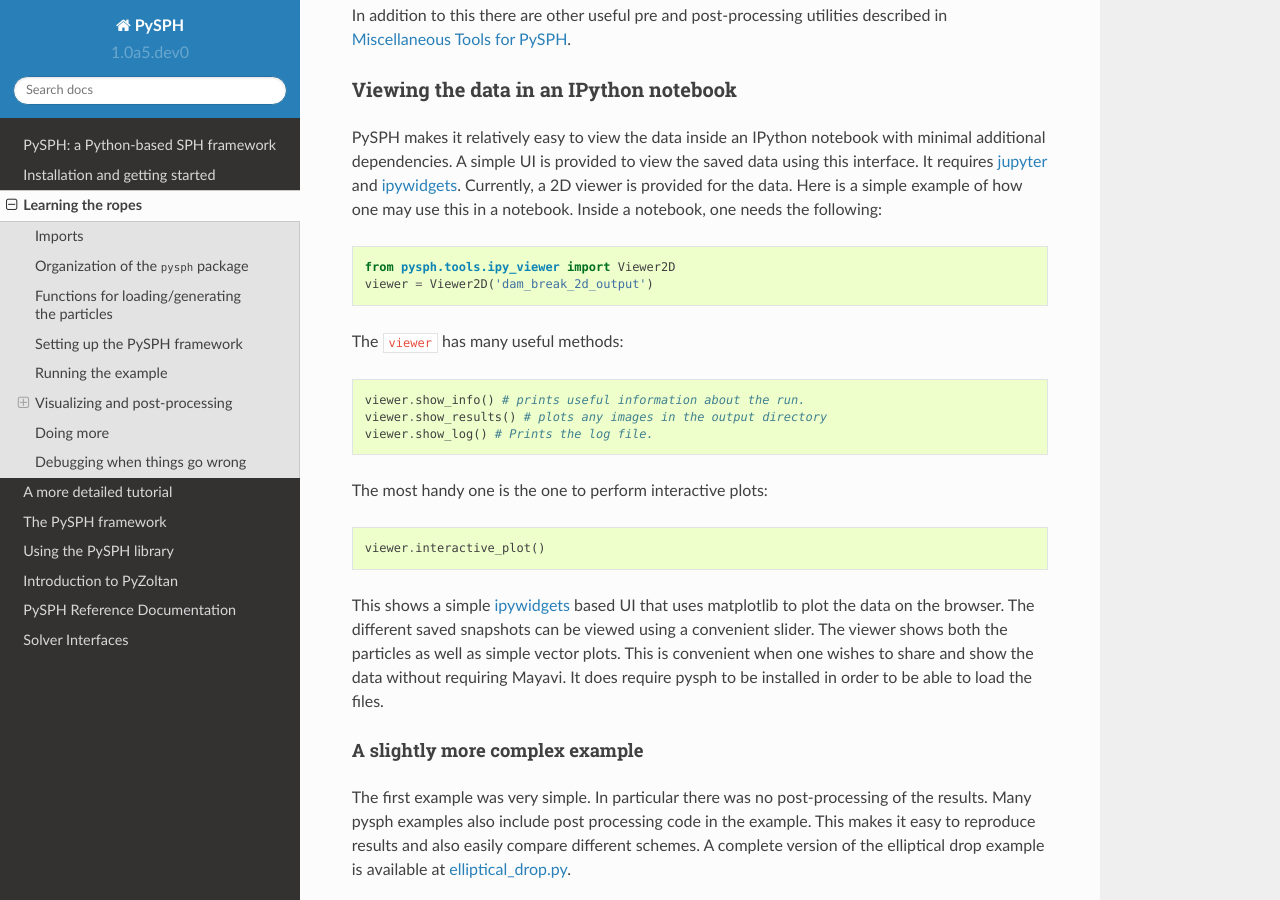
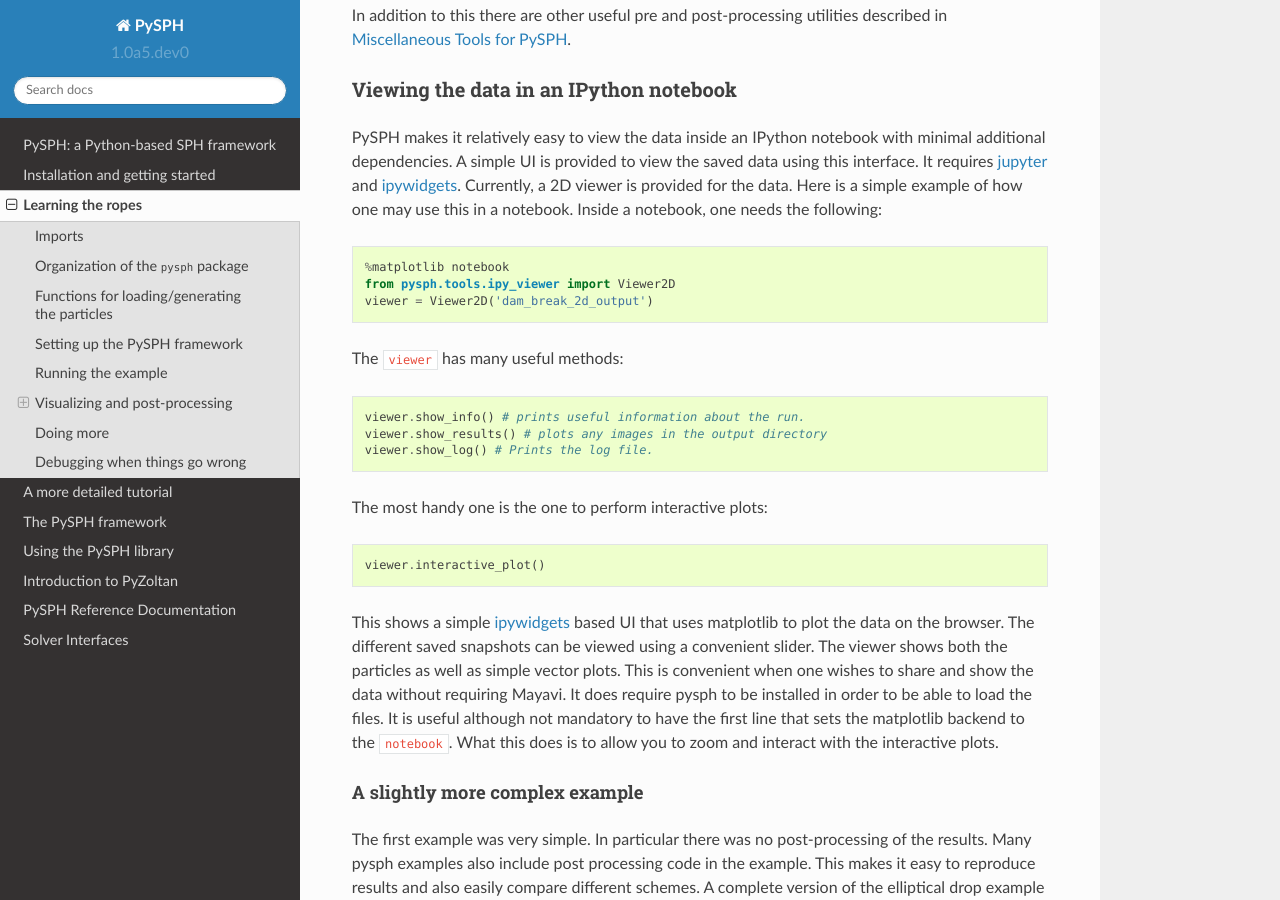
Before and after one commit to pypr/pysph, a Sphinx documentation site: the page built from docs/source/tutorial/circular_patch_simple.rst, in a window 1280 px wide and 900 px high, scrolled down 9774 px. Built offline with Sphinx 7.4.7 and the Read the Docs theme 2.0.0, drawn with Linux system fonts in a browser that asks for light colours; the version number is read from the project's files by our own code.

Commit message:
Fix viewer docs to mention notbook backend for mpl

```diff
--- a/docs/source/tutorial/circular_patch_simple.rst
+++ b/docs/source/tutorial/circular_patch_simple.rst
@@ -479,6 +479,7 @@
 Currently, a 2D viewer is provided for the data. Here is a simple example of
 how one may use this in a notebook.  Inside a notebook, one needs the following::
 
+    %matplotlib notebook
     from pysph.tools.ipy_viewer import Viewer2D
     viewer = Viewer2D('dam_break_2d_output')
 
@@ -497,7 +498,9 @@
 slider. The viewer shows both the particles as well as simple vector plots.
 This is convenient when one wishes to share and show the data without
 requiring Mayavi. It does require pysph to be installed in order to be able to
-load the files.
+load the files. It is useful although not mandatory to have the first line
+that sets the matplotlib backend to the ``notebook``. What this does is to
+allow you to zoom and interact with the interactive plots.
 
 
 .. _jupyter: https://jupyter.org
```
